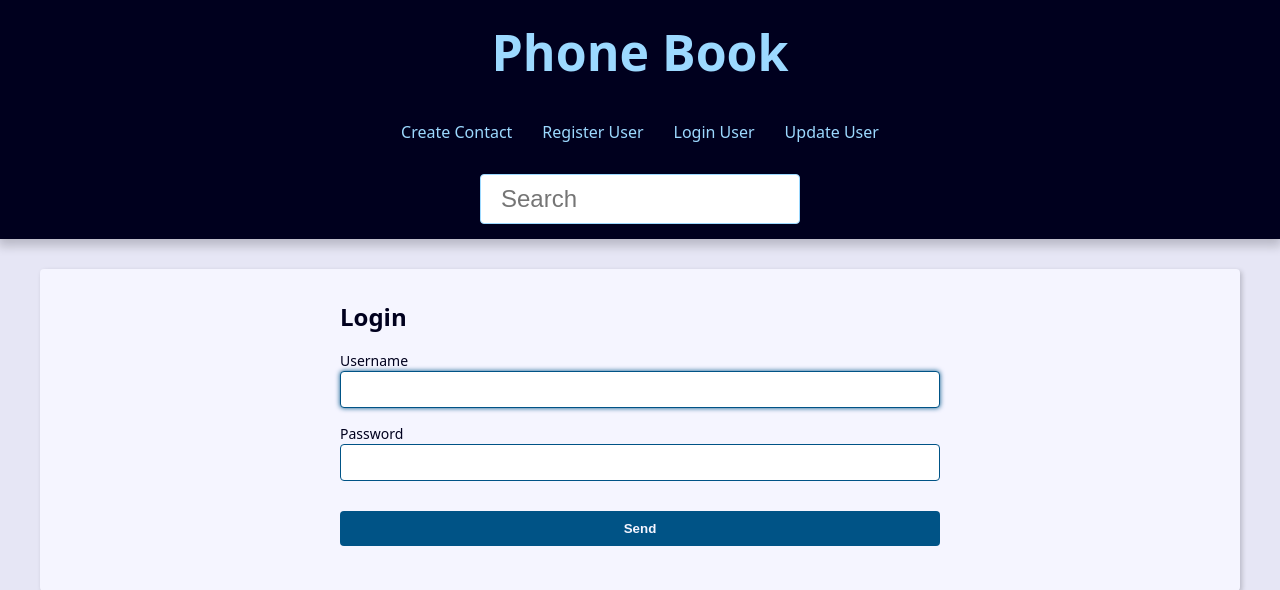
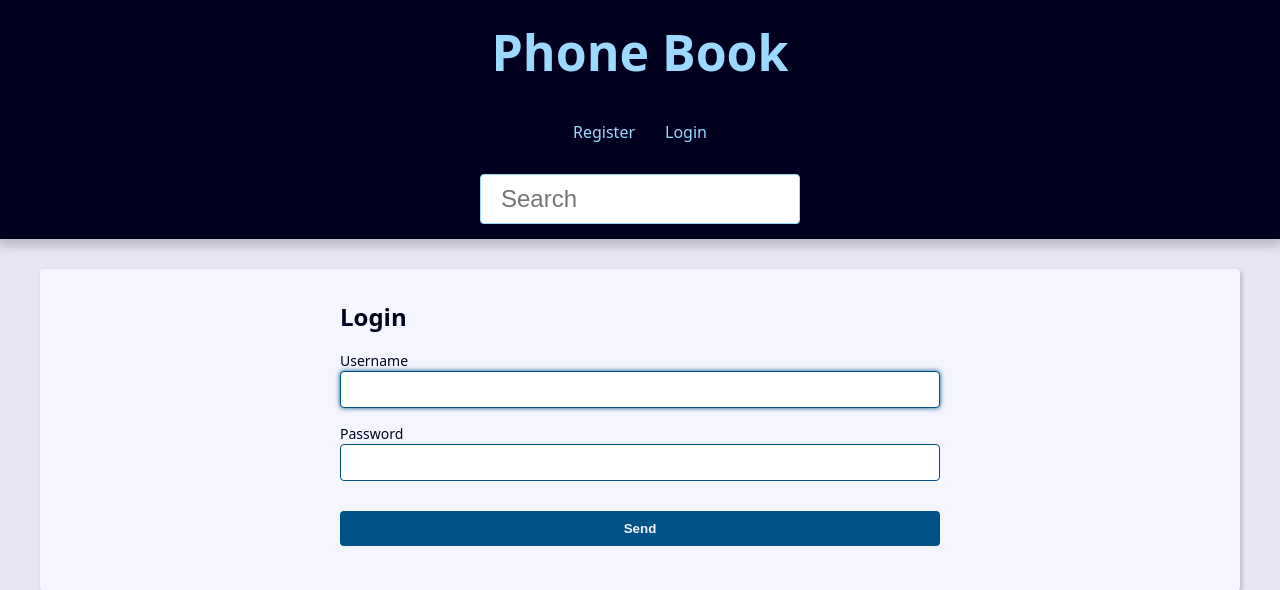
Before and after one commit to BrunaBallerini/django-agenda, a Django app: a page that uses contact/templates/contact/partials/header.html in a window 1280 px wide. Shown: the top 590 px of the page. Run offline with Django 5.2, Linux system fonts and the light colour scheme.

Commit message:
Garantido usuário logado para acesso a create, update, delete de contatos e registro de usuarios coom user.is_authenticated e login_required

```diff
--- a/contact/forms.py
+++ b/contact/forms.py
@@ -23,15 +23,17 @@ class ContactForm(forms.ModelForm):
             }
         ),
         label='Description',
-        help_text='Write something about youself.'
+        help_text='Write something about youself.',
+        required=False,
     )
 
     picture = forms.ImageField(
+        required=False,
         widget=forms.FileInput(
             attrs={
                 'accept': 'image/*',
             }
-        ),
+        )
     )
 
     class Meta:
--- a/contact/templates/contact/contact.html
+++ b/contact/templates/contact/contact.html
@@ -16,6 +16,7 @@
       </p>
     {% endif %}
 
+    {% if contact.owner == user %}
       <div class="contact-links">
         <a class="btn btn-link" href="{% url "contact:update" contact.id %}">Update</a>
         <form action="{% url "contact:delete" contact.id %}" method="POST">
@@ -30,5 +31,7 @@
 
         </form>
       </div>
+    {% endif %}
+
   </div>
 {% endblock %}
--- a/contact/templates/contact/partials/header.html
+++ b/contact/templates/contact/partials/header.html
@@ -1,18 +1,26 @@
 <h1 class="header-heading"><a href="{% url 'contact:index' %}" class="header-link">Phone Book</a></h1>
 <nav class="menu">
   <ul class="menu-list">
+
+    {% if user.is_authenticated %}
       <li>
         <a href="{% url "contact:create" %}" class="menu-link">Create Contact</a>
       </li>
       <li>
-      <a href="{% url "contact:register" %}" class="menu-link">Register User</a>
+        <a href="{% url "contact:user_update" %}" class="menu-link">Update</a>
       </li>
       <li>
-      <a href="{% url "contact:login" %}" class="menu-link">Login User</a>
+        <a href="{% url "contact:logout" %}" class="menu-link">Logout</a>
+      </li>
+      {% else %}
+        <li>
+          <a href="{% url "contact:register" %}" class="menu-link">Register</a>
         </li>
         <li>
-      <a href="{% url "contact:user_update" %}" class="menu-link">Update User</a>
+          <a href="{% url "contact:login" %}" class="menu-link">Login</a>
         </li>
+
+    {% endif %}
   </ul>
 </nav>
 <div class="search">
--- a/contact/views/user_forms.py
+++ b/contact/views/user_forms.py
@@ -1,4 +1,5 @@
 from django.contrib import auth, messages
+from django.contrib.auth.decorators import login_required
 from django.contrib.auth.forms import AuthenticationForm
 from django.shortcuts import redirect, render
 
@@ -52,11 +53,13 @@ def login_view(request):
     )
 
 
+@login_required(login_url='contact:login')
 def logout_view(request):
     auth.logout(request)
     return redirect('contact:login')
 
 
+@login_required(login_url='contact:login')
 def user_update(request):
     form = RegisterUpdateForm(instance=request.user)
 
@@ -66,7 +69,7 @@ def user_update(request):
         if form.is_valid():
             form.save()
             messages.success(request, 'User updated successfully')
-            return redirect('contact:user_update')
+            return redirect('contact:login')
 
     context = {
         'site_title': 'Update',
```
Also changed, not shown: contact/views/contact_forms.py (+13 -4 lines), contact/views/contact_views.py (+8 -1 lines). Lines whose indentation alone changed are shown as unchanged.
